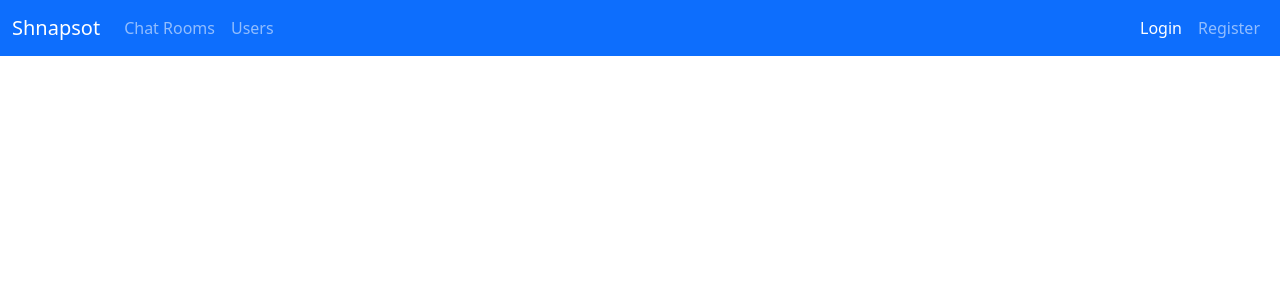
After one commit to jura43/shnapsot, a Python web app: template website/templates/login.html in a window 1280 px wide. The commit adds this page. Shown: the top 300 px of the page. Run offline with Jinja, Linux system fonts and the light colour scheme; the template is opened without the code that fills it, so the values that code supplies are empty.

Commit message:
Web templates

```diff
--- a/website/templates/base.html
+++ b/website/templates/base.html
@@ -4,9 +4,38 @@
     <meta charset="UTF-8">
     <meta http-equiv="X-UA-Compatible" content="IE=edge">
     <meta name="viewport" content="width=device-width, initial-scale=1.0">
+    <link href="https://cdn.jsdelivr.net/npm/bootstrap@5.1.3/dist/css/bootstrap.min.css" rel="stylesheet" integrity="sha384-1BmE4kWBq78iYhFldvKuhfTAU6auU8tT94WrHftjDbrCEXSU1oBoqyl2QvZ6jIW3" crossorigin="anonymous">
     {% block title %}{% endblock %}
 </head>
 <body>
+    <nav class="navbar navbar-expand-lg navbar-dark bg-primary">
+        <div class="container-fluid d-flex">
+            <a class="navbar-brand" href="/">Shnapsot</a>
+            <button class="navbar-toggler" type="button" data-bs-toggle="collapse" data-bs-target="#navbarNav" aria-controls="navbarNav" aria-expanded="false" aria-label="Toggle navigation"><span class="navbar-toggler-icon"></span></button>
+            <div class="collapse navbar-collapse" id="navbarNav">
+            <ul class="navbar-nav">
+                <li class="nav-item">
+                    <a class="nav-link{% block active_rooms%}"{% endblock %} href="/rooms">Chat Rooms</a>
+                </li>
+                <li class="nav-item">
+                    <a class="nav-link{% block active_users%}"{% endblock %} href="/users">Users</a>
+                </li>
+            </ul>
+            {% if True %}
+            <ul class="navbar-nav ms-auto">
+                <li class="nav-item">
+                    <a class="nav-link{% block active_login%}"{% endblock %} href="/login">Login</a>
+                </li>
+                <li class="nav-item">
+                    <a class="nav-link{% block active_register%}"{% endblock %} href="/register">Register</a>
+                </li>
+            </ul>
+            {% endif %}
 
+            </div>
+        </div>
+    </nav>
+{% block content %}{% endblock %}
 </body>
+<script src="https://cdn.jsdelivr.net/npm/bootstrap@5.1.3/dist/js/bootstrap.bundle.min.js" integrity="sha384-ka7Sk0Gln4gmtz2MlQnikT1wXgYsOg+OMhuP+IlRH9sENBO0LRn5q+8nbTov4+1p" crossorigin="anonymous"></script>
 </html>
--- /dev/null
+++ b/website/templates/chat_rooms.html
@@ -0,0 +1,4 @@
+{% extends 'base.html' %}
+{% block title %}<title>Shnapsot - Chat rooms</title>{% endblock %}
+{% block active_rooms %} active"{% endblock %}
+{% block content %}{% endblock %}
--- a/website/templates/index.html
+++ b/website/templates/index.html
@@ -1,2 +1,3 @@
 {% extends 'base.html' %}
 {% block title %}<title>Shnapsot</title>{% endblock %}
+{% block content %}{% endblock %}
--- /dev/null
+++ b/website/templates/login.html
@@ -0,0 +1,4 @@
+{% extends 'base.html' %}
+{% block title %}<title>Shnapsot - Login</title>{% endblock %}
+{% block active_login %} active"{% endblock %}
+{% block content %}{% endblock %}
--- /dev/null
+++ b/website/templates/register.html
@@ -0,0 +1,4 @@
+{% extends 'base.html' %}
+{% block title %}<title>Shnapsot - Registration</title>{% endblock %}
+{% block active_register %} active"{% endblock %}
+{% block content %}{% endblock %}
--- /dev/null
+++ b/website/templates/users.html
@@ -0,0 +1,4 @@
+{% extends 'base.html' %}
+{% block title %}<title>Shnapsot - Users</title>{% endblock %}
+{% block active_users %} active"{% endblock %}
+{% block content %}{% endblock %}
```
Also changed, not shown: website/views.py (+16 -0 lines), README.md.
